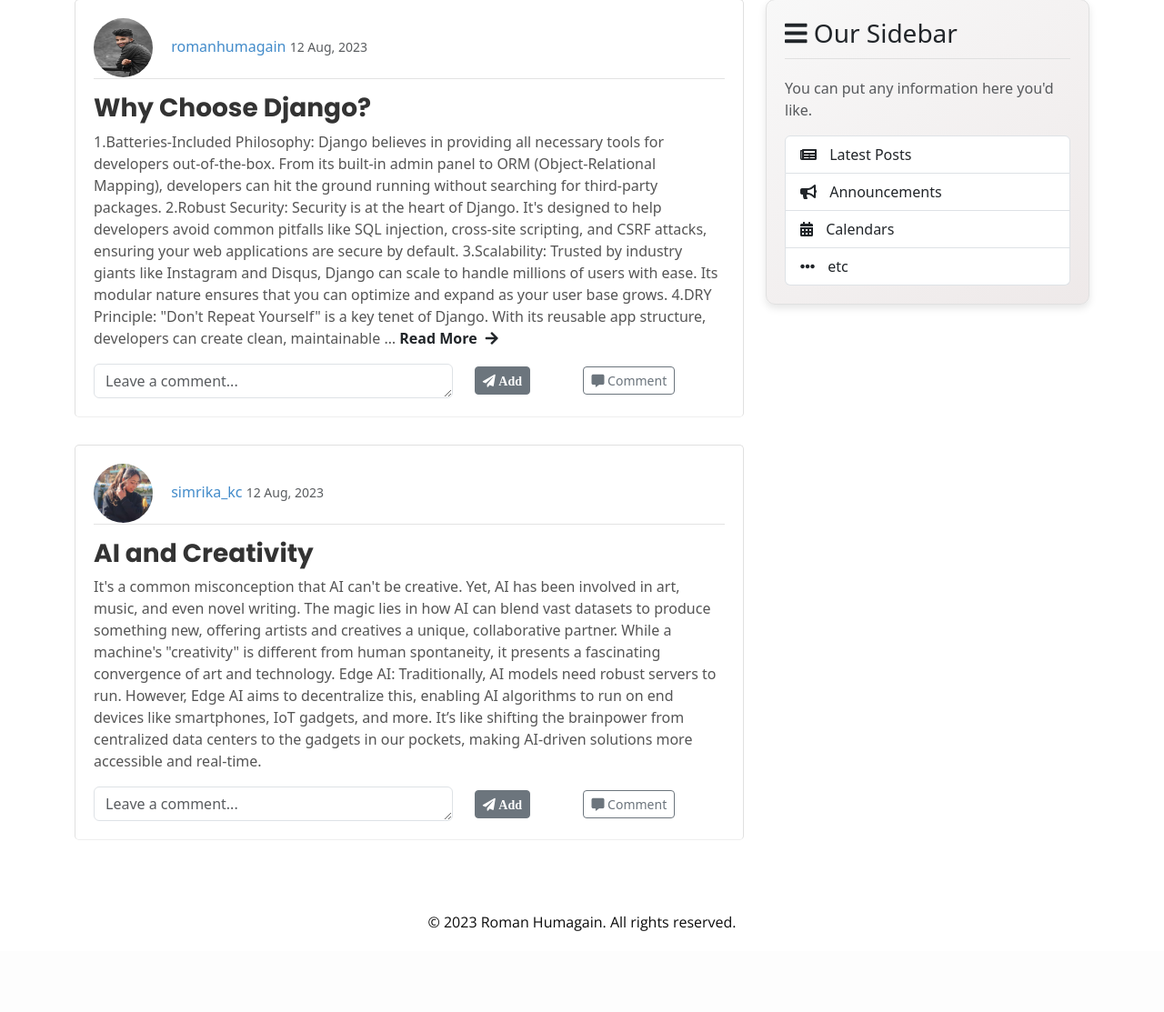
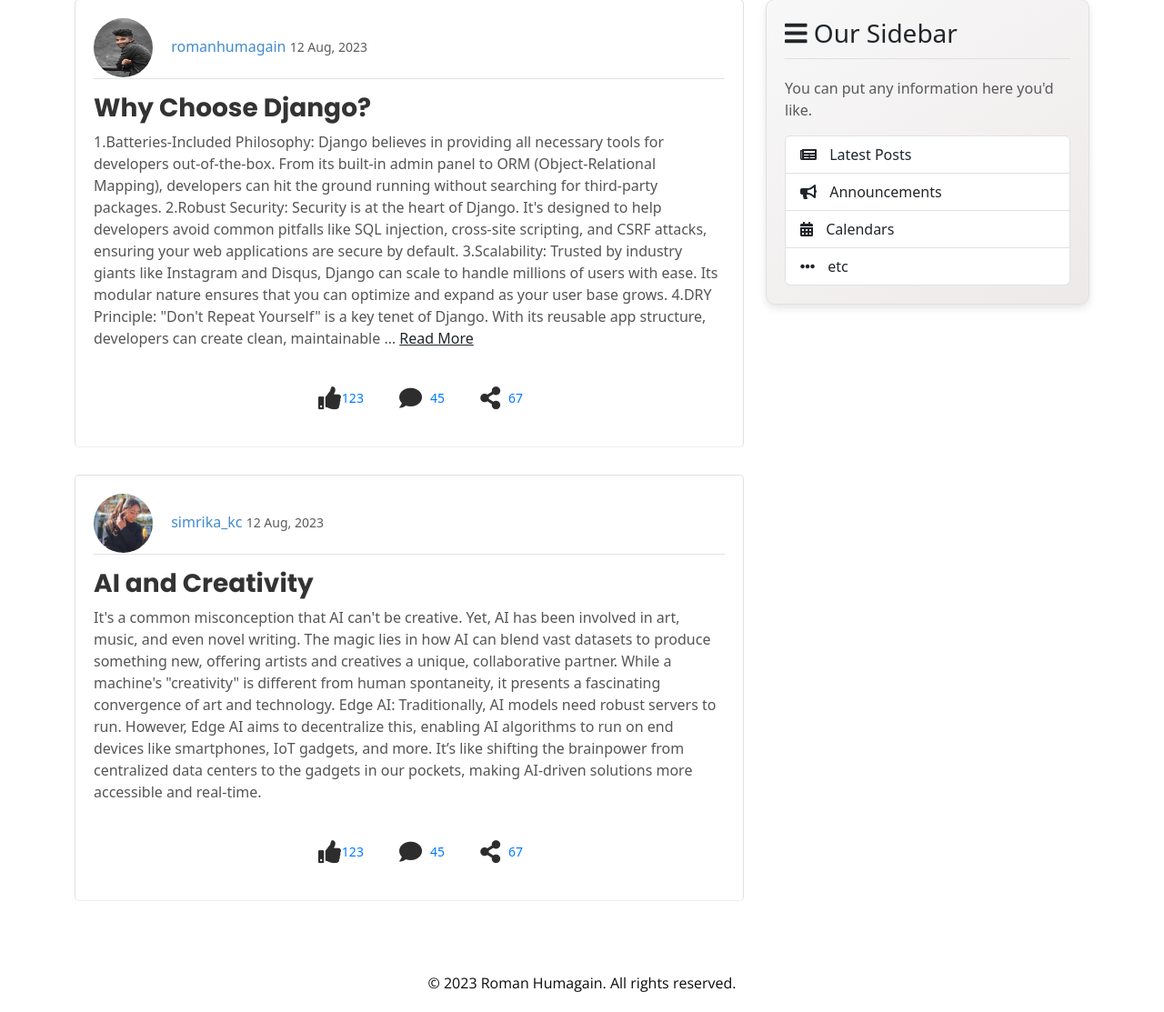
Before and after one commit to romanhumagain/TechX-A_Social_Media_Platform, a Django app: page / in a window 1280 px wide. Shown: the part 111-1224 px from the top of the page at 91% size. Before the commit the page ends 1135 px from the top, so only its background shows below. Run offline with Django 4.2, Linux system fonts and the light colour scheme; data comes from the database, SQL or seed files in the repository; both versions use the stored data as it was after the commit.

Commit message:
added comments feature

```diff
--- a/DjangoBlogs/Blog/admin.py
+++ b/DjangoBlogs/Blog/admin.py
@@ -4,3 +4,4 @@ from Blog.models import *
 # Register your models here.
 
 admin.site.register(BlogPost)
+admin.site.register(BlogComment)
--- a/DjangoBlogs/Blog/models.py
+++ b/DjangoBlogs/Blog/models.py
@@ -4,6 +4,7 @@ from django.contrib.auth.models import User
 from Blog.utils import generate_slugs
 from django.urls import reverse
 # Create your models here.
+
 class BlogPost(models.Model):
   author = models.ForeignKey(User , on_delete=models.CASCADE , related_name='posts')
   slug = models.SlugField(null=True,unique=True)
@@ -23,3 +24,13 @@ class BlogPost(models.Model):
 
   def get_absolute_url(self):
     return reverse('post-details' , kwargs={'slug':self.slug})
+
+class BlogComment(models.Model):
+  user = models.ForeignKey(User , on_delete=models.CASCADE)
+  post = models.ForeignKey(BlogPost , on_delete=models.CASCADE)
+  comment = models.TextField()
+  parent_comment = models.ForeignKey('self' , on_delete=models.CASCADE , null=True )
+  comment_posted_date = models.DateTimeField(default= timezone.now)
+
+  def __str__(self) -> str:
+    return "comment by " + self.user.username + "on " + self.post.title
--- a/DjangoBlogs/Blog/static/blog/base.css
+++ b/DjangoBlogs/Blog/static/blog/base.css
@@ -238,3 +238,32 @@ animation: colors 5s infinite alternate;
     .follow-btn {
         width: 120px;
     }
+    .read-more-link {
+      transition: color 0.2s, transform 0.2s;
+  }
+
+  .read-more-link:hover {
+      color: #007BFF;  /* Change this to your desired hover color */
+      transform: translateX(5px);
+  }
+
+  .custom-btn {
+    display: inline-block;
+    padding: 10px 20px;
+    background-color: #007BFF; /* You can choose your own color */
+    color: #fff;
+    border: none;
+    border-radius: 5px;
+    cursor: pointer;
+    text-align: center;
+    text-decoration: none;
+    transition: background-color 0.2s;
+}
+
+.custom-btn:hover {
+    background-color: #0056b3; /* Darker shade for hover effect */
+}
+
+.custom-btn i {
+    margin-right: 5px; /* Creates a little space between the icon and text */
+}
--- a/DjangoBlogs/Blog/templates/blog/home.html
+++ b/DjangoBlogs/Blog/templates/blog/home.html
@@ -1,12 +1,50 @@
 {% extends 'blog/base.html' %}
 {% block body %}
+<style>
+  .icons-container {
+    text-align: center; /* This centers the inner content */
+    margin-top: 20px; /* Add some top margin for spacing */
+}
 
+.icon-link {
+    display: inline-block;
+    padding: 15px; /* Increased padding for larger touch area */
+    color: #2D2D2D; /* Dark gray */
+    font-size: 25px; /* Increased font-size for bigger icons */
+    transition: color 0.3s, transform 0.2s;
+    margin: 0 15px; /* Increased spacing between icons */
+    position: relative; /* Relative position to allow absolute positioning of child elements */
+}
+
+.icon-count {
+    position: absolute;
+    top: 50%;
+    right: -10px; /* Adjust based on your preference */
+    transform: translateY(-50%); /* Center vertically */
+    font-size: 14px; /* Font size for the count */
+    color: #007BFF; /* Color for the count */
+}
+
+.icon-link:hover {
+    color: #007BFF; /* Change to any color you prefer on hover */
+    transform: scale(1.1); /* Slightly enlarge the icon on hover */
+}
+
+/* Optional: You can add individual colors to specific icons if desired */
+.icon-link.comment-icon:hover {
+    color: #FF5733; /* Example color for comment */
+}
+
+.icon-link.share-icon:hover {
+    color: #33FF57; /* Example color for share */
+}
+
+</style>
 {% for post in posts %}
 <article class="media content-section">
   <div class="media-body">
     <div class="article-metadata">
-      <img class="rounded-circle article-img" src="{{ post.author.profile.profile_pic.url }}"
-        style="width: 65px; height: 65px;">
+      <img class="rounded-circle article-img" src="{{ post.author.profile.profile_pic.url }}" style="width: 65px; height: 65px;">
       {% if user.profile.slug == post.author.profile.slug %}
       <a class="mr-2" href="{% url 'user_profile' %}">{{ post.author }}</a>
       {% else %}
@@ -18,29 +56,33 @@
 
     <p class="article-content d-inline">{{ post.content|truncatewords:120 }}</p>
 
-    <!-- Check if the content's word count exceeds 120 -->
+   <!-- Check if the content's word count exceeds 120 -->
     {% if post.content|wordcount > 120 %}
-    <a href="{% url 'post-details' post.slug %}" class="read-more-link d-inline text-decoration-none text-dark"> Read
-      More <i class="fas fa-arrow-right"></i></a>
+    <a href="{% url 'post-details' post.slug %}" class=" d-inline text-dark" style="font-weight: lighter;">Read More</a>
     {% endif %}
-    <br>
-    <!-- Comment Section -->
-    <div class="row mt-3">
-      <div class="col-8 col-md-7">
-        <textarea name="comment" class="form-control" rows="1" placeholder="Leave a comment..."></textarea>
-      </div>
-      <div class="col-2 col-md-2 d-flex align-items-center">
-        <button type="submit" class="btn btn-secondary btn-sm mr-4">
-          <i class="fas fa-paper-plane"> Add</i>
-        </button>
-      </div>
-      <div class="col-2 col-md-3 d-flex align-items-center">
-        <a href="#" class="btn btn-sm btn-outline-secondary">
-          <i class="fas fa-comment-alt"></i> Comment
-        </a>
-      </div>
-    </div>
-  </div>
+</div>
+
+<div class="icons-container">
+  <!-- Like Icon -->
+  <a href="#" class="icon-link">
+    <i class="fas fa-thumbs-up"></i>
+    <span class="icon-count">123</span> <!-- Example count for likes -->
+  </a>
+
+  <!-- Comment Icon -->
+  <a href="#" class="icon-link comment-icon">
+    <i class="fas fa-comment"></i>
+    <span class="icon-count">45</span> <!-- Example count for comments -->
+  </a>
+
+  <!-- Share Icon -->
+  <a href="#" class="icon-link share-icon">
+    <i class="fas fa-share-alt"></i>
+    <span class="icon-count">67</span> <!-- Example count for shares -->
+  </a>
+</div>
+
+
 </article>
 {% endfor %}
 {% endblock body %}
--- a/DjangoBlogs/Blog/urls.py
+++ b/DjangoBlogs/Blog/urls.py
@@ -1,5 +1,5 @@
 from django.urls import path
-from .views import PostListView , PostDetailsView , PostCreateView , PostUpdateView , PostDeleteView , UserProfileDetailsView
+from .views import PostListView , PostDetailsView , PostCreateView , PostUpdateView , PostDeleteView , UserProfileDetailsView , PostCommentView
 from Blog import views
 
 
@@ -8,8 +8,9 @@ urlpatterns = [
     path('' , PostListView.as_view() , name="blog-home"),
     path('post/new/' , PostCreateView.as_view() , name="post-create"),  # Move this above the slug pattern
     path('post-details/<slug:slug>/' , PostDetailsView.as_view() , name="post-details"),
-    path('post/<slug:slug>/update/' , PostUpdateView.as_view() , name="post-update"),  # This one might also cause problems; consider using int:pk
+    path('post/<slug:slug>/update/' , PostUpdateView.as_view() , name="post-update"),
     path('post/<slug:slug>/delete/' , PostDeleteView.as_view() , name="post-delete"),
+    path('post/comment/<slug:slug>/' , PostCommentView.as_view() , name="post-comment"),
     path('user/profile-details/<slug:slug>/' , UserProfileDetailsView.as_view() , name="user-profile-details"),
     path('about/' , views.about , name='blog-about'),
 ]
--- a/DjangoBlogs/Blog/views.py
+++ b/DjangoBlogs/Blog/views.py
@@ -1,7 +1,8 @@
 from django.db import models
 from django.forms.models import BaseModelForm
-from django.shortcuts import render
+from django.shortcuts import get_object_or_404, render , redirect
 from django.views import View
+from django.contrib import messages
 from django.views.generic import ListView , DetailView , CreateView, UpdateView , DeleteView
 from . forms import BlogPostForm
 from django.http import HttpResponse
@@ -66,5 +67,23 @@ class UserProfileDetailsView(LoginRequiredMixin, View):
             }
         return render(request, 'blog/view_other_profile.html', context)
 
+
+class PostCommentView(LoginRequiredMixin, View):
+    def post(self, request, *args, **kwargs):
+        post = get_object_or_404(BlogPost, slug=kwargs.get('slug'))
+
+        comment_text = request.POST.get('comment')
+
+        if not comment_text:
+            messages.error(request, "Comment cannot be empty!")
+            return redirect('post-details', slug=post.slug)
+
+        BlogComment.objects.create(user=request.user, post=post, comment=comment_text)
+
+        messages.success(request, "Successfully added comment!")
+        return redirect('post-details', slug=post.slug)
+
+
+
 def about(request):
   return render(request ,'blog/about.html',{'title':"About"} )
```
Also changed, not shown: DjangoBlogs/Blog/templates/blog/post_detail.html (+49 -7 lines), DjangoBlogs/Blog/migrations/0007_blogcomment.py (added), DjangoBlogs/Blog/static/blog/new_base.css (added), DjangoBlogs/db.sqlite3, DjangoBlogs/media/profile_pics/IMG_20230113_201349.jpg (added).
